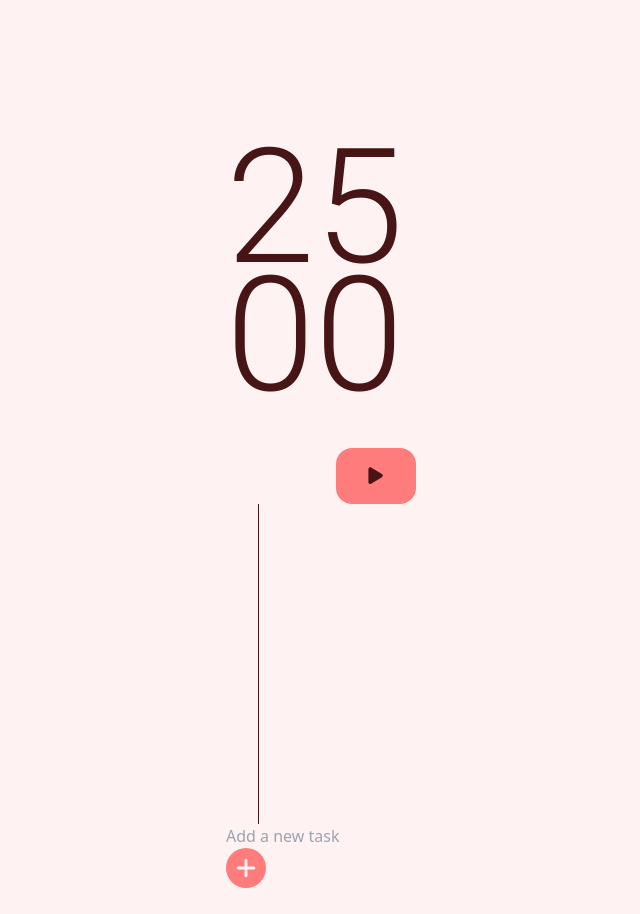
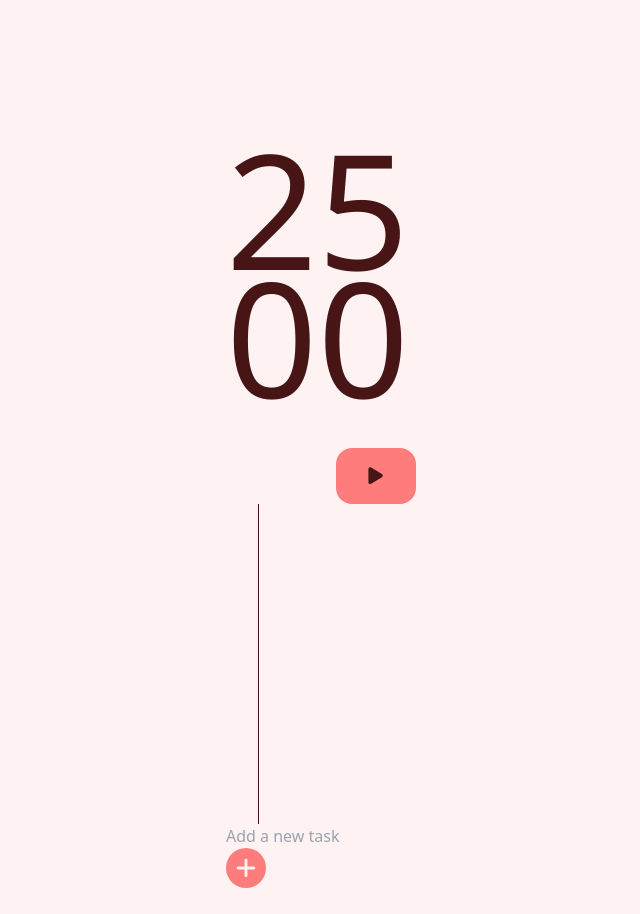
Before and after one commit to ismylsmylv/Pomo, an Angular app: page / in a window 1280 px wide. Shown: the whole page, without its empty margins (264-904 px from the left). Built offline with nearby package versions, Linux system fonts and the light colour scheme.

Commit message:
chore: google font removed

```diff
--- a/src/app/time/time.component.scss
+++ b/src/app/time/time.component.scss
@@ -1,4 +1,3 @@
-@import url('https://fonts.googleapis.com/css2?family=Roboto:ital,wght@0,100;0,300;0,400;0,500;0,700;0,900;1,100;1,300;1,400;1,500;1,700;1,900&display=swap');
 $main: #471515;
 
 section {
@@ -7,7 +6,7 @@
     color: $main;
     font-size: 10rem;
     line-height: 8rem;
-        font-family: "Roboto", sans-serif;
+    font-family: 'Segoe UI', Tahoma, Geneva, Verdana, sans-serif;
     font-weight: 300;
   }
 }
```
Lines whose indentation alone changed are shown as unchanged.
